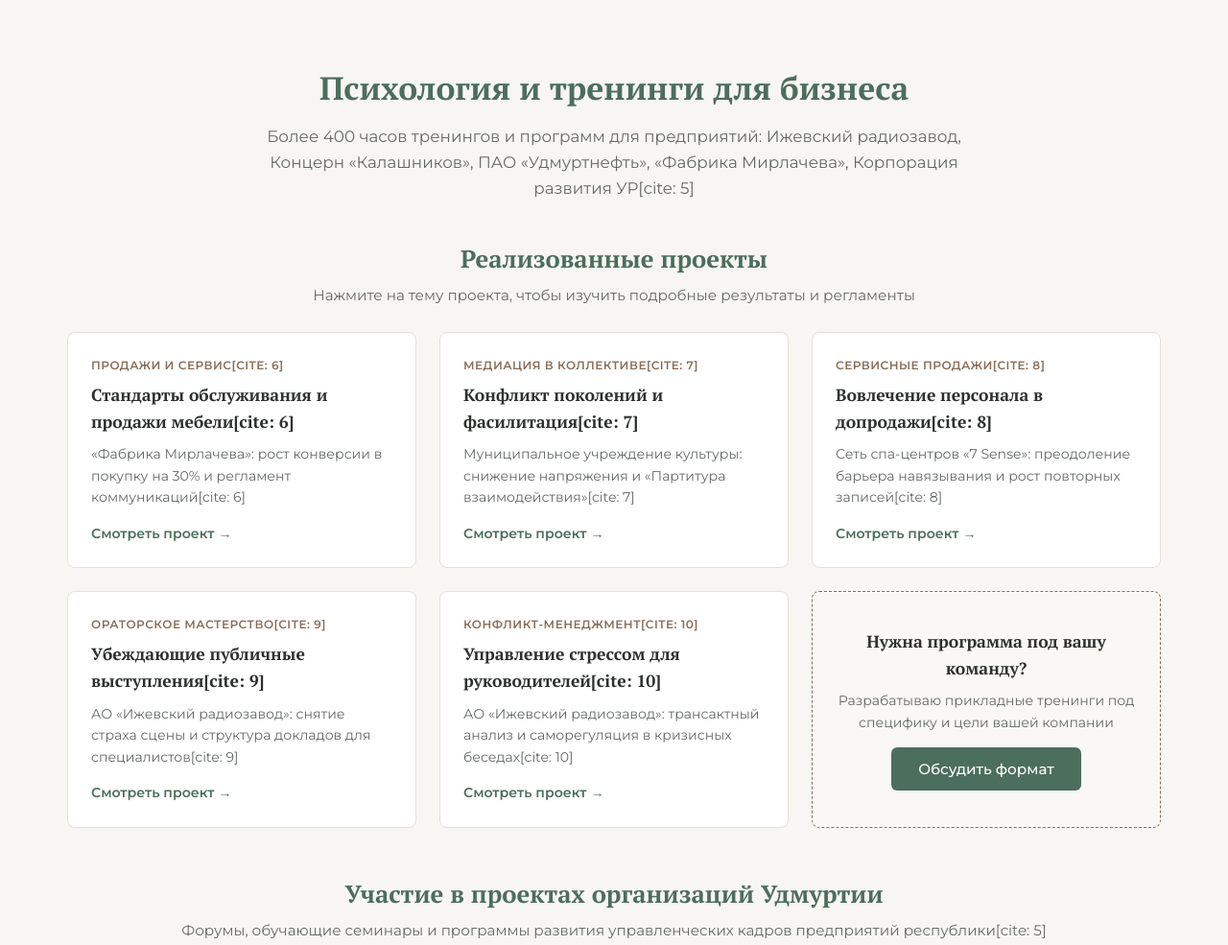
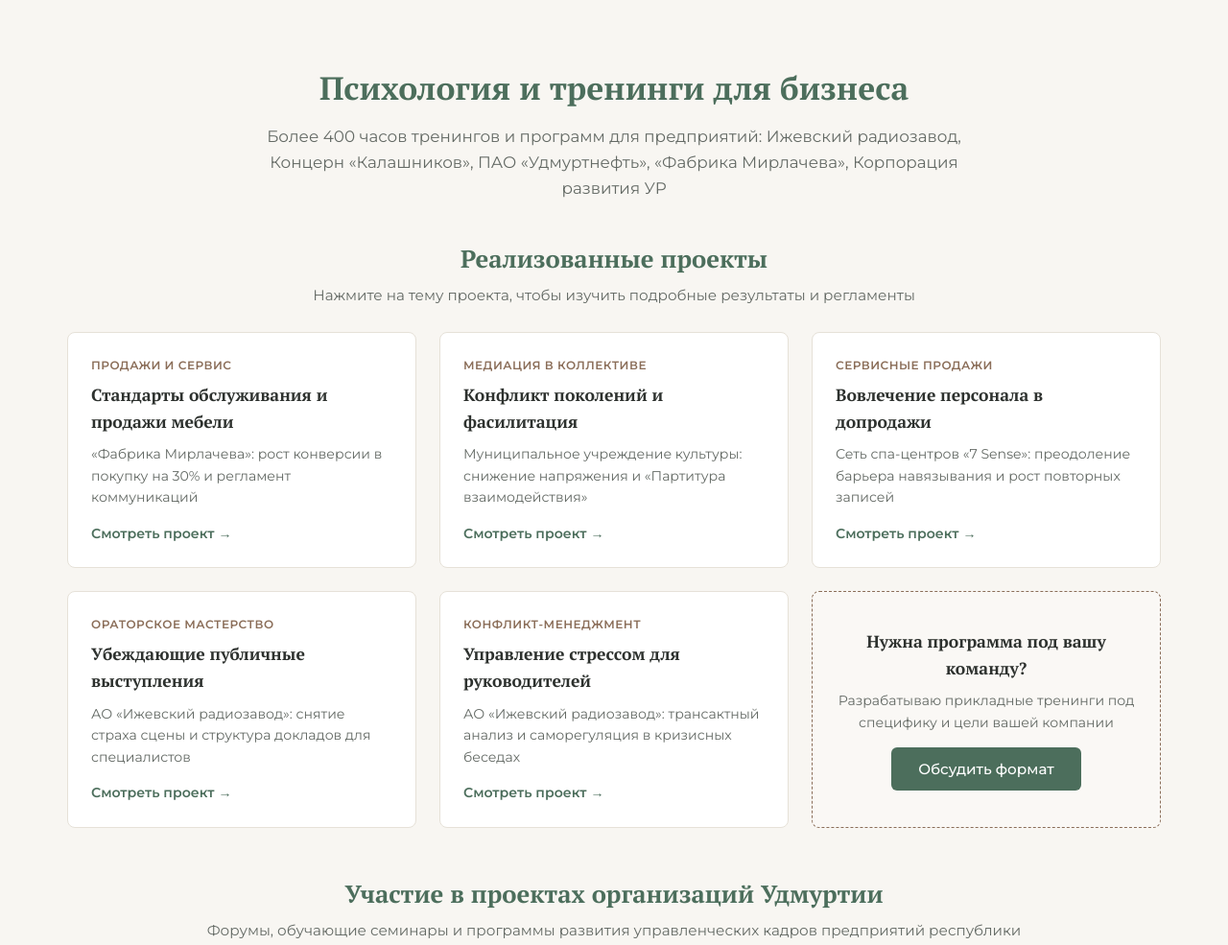
Before and after one commit to makarchik010/vibebot, a website: page index.html in a window 1280 px wide. Shown: the part 2960-3945 px from the top of the page at 96% size. Drawn offline with nearby package versions, Linux system fonts and the light colour scheme.

Commit message:
Update index.html

```diff
--- a/index.html
+++ b/index.html
@@ -146,7 +146,7 @@
         <div class="container text-center-block">
             <div class="section-header center">
                 <h2>Психология и тренинги для бизнеса</h2>
-                <p class="max-w-text">Более 400 часов тренингов и программ для предприятий: Ижевский радиозавод, Концерн «Калашников», ПАО «Удмуртнефть», «Фабрика Мирлачева», Корпорация развития УР[cite: 5]</p>
+                <p class="max-w-text">Более 400 часов тренингов и программ для предприятий: Ижевский радиозавод, Концерн «Калашников», ПАО «Удмуртнефть», «Фабрика Мирлачева», Корпорация развития УР</p>
             </div>
 
             <!-- Реализованные проекты -->
@@ -155,33 +155,33 @@
                 <p class="subblock-desc">Нажмите на тему проекта, чтобы изучить подробные результаты и регламенты</p>
                 <div class="grid-3 projects-preview-grid">
                     <a href="projects.html#project-1" class="project-mini-card">
-                        <span class="project-tag">Продажи и сервис[cite: 6]</span>
-                        <h4>Стандарты обслуживания и продажи мебели[cite: 6]</h4>
-                        <p>«Фабрика Мирлачева»: рост конверсии в покупку на 30% и регламент коммуникаций[cite: 6]</p>
+                        <span class="project-tag">Продажи и сервис</span>
+                        <h4>Стандарты обслуживания и продажи мебели</h4>
+                        <p>«Фабрика Мирлачева»: рост конверсии в покупку на 30% и регламент коммуникаций</p>
                         <span class="card-more-link">Смотреть проект →</span>
                     </a>
                     <a href="projects.html#project-2" class="project-mini-card">
-                        <span class="project-tag">Медиация в коллективе[cite: 7]</span>
-                        <h4>Конфликт поколений и фасилитация[cite: 7]</h4>
-                        <p>Муниципальное учреждение культуры: снижение напряжения и «Партитура взаимодействия»[cite: 7]</p>
+                        <span class="project-tag">Медиация в коллективе</span>
+                        <h4>Конфликт поколений и фасилитация</h4>
+                        <p>Муниципальное учреждение культуры: снижение напряжения и «Партитура взаимодействия»</p>
                         <span class="card-more-link">Смотреть проект →</span>
                     </a>
                     <a href="projects.html#project-3" class="project-mini-card">
-                        <span class="project-tag">Сервисные продажи[cite: 8]</span>
-                        <h4>Вовлечение персонала в допродажи[cite: 8]</h4>
-                        <p>Сеть спа-центров «7 Sense»: преодоление барьера навязывания и рост повторных записей[cite: 8]</p>
+                        <span class="project-tag">Сервисные продажи</span>
+                        <h4>Вовлечение персонала в допродажи</h4>
+                        <p>Сеть спа-центров «7 Sense»: преодоление барьера навязывания и рост повторных записей</p>
                         <span class="card-more-link">Смотреть проект →</span>
                     </a>
                     <a href="projects.html#project-4" class="project-mini-card">
-                        <span class="project-tag">Ораторское мастерство[cite: 9]</span>
-                        <h4>Убеждающие публичные выступления[cite: 9]</h4>
-                        <p>АО «Ижевский радиозавод»: снятие страха сцены и структура докладов для специалистов[cite: 9]</p>
+                        <span class="project-tag">Ораторское мастерство</span>
+                        <h4>Убеждающие публичные выступления</h4>
+                        <p>АО «Ижевский радиозавод»: снятие страха сцены и структура докладов для специалистов</p>
                         <span class="card-more-link">Смотреть проект →</span>
                     </a>
                     <a href="projects.html#project-5" class="project-mini-card">
-                        <span class="project-tag">Конфликт-менеджмент[cite: 10]</span>
-                        <h4>Управление стрессом для руководителей[cite: 10]</h4>
-                        <p>АО «Ижевский радиозавод»: трансактный анализ и саморегуляция в кризисных беседах[cite: 10]</p>
+                        <span class="project-tag">Конфликт-менеджмент</span>
+                        <h4>Управление стрессом для руководителей</h4>
+                        <p>АО «Ижевский радиозавод»: трансактный анализ и саморегуляция в кризисных беседах</p>
                         <span class="card-more-link">Смотреть проект →</span>
                     </a>
                     <div class="project-mini-card project-action-card">
@@ -195,7 +195,7 @@
             <!-- Участие в проектах: переход на подсайт events.html -->
             <div class="business-subblock mt-4">
                 <h3 class="subblock-title">Участие в проектах организаций Удмуртии</h3>
-                <p class="subblock-desc">Форумы, обучающие семинары и программы развития управленческих кадров предприятий республики[cite: 5]</p>
+                <p class="subblock-desc">Форумы, обучающие семинары и программы развития управленческих кадров предприятий республики</p>
                 <div class="center mt-2">
                     <a href="events.html" class="btn btn-outline" style="padding: 14px 30px; font-size: 1rem;">
                         Смотреть все проекты и участие (14 мероприятий) →
@@ -349,7 +349,7 @@
     <!-- Подвал -->
     <footer class="footer">
         <div class="container footer-container">
-            <p>&copy; 2026 Светлана Соковикова. Психолог, Медиатор, Бизнес-тренер[cite: 5]</p>
+            <p>&copy; 2026 Светлана Соковикова. Психолог, Медиатор, Бизнес-тренер</p>
             <p>Сайт разработан <a href="#">Макаром Соковиковым</a></p>
         </div>
     </footer>
```
